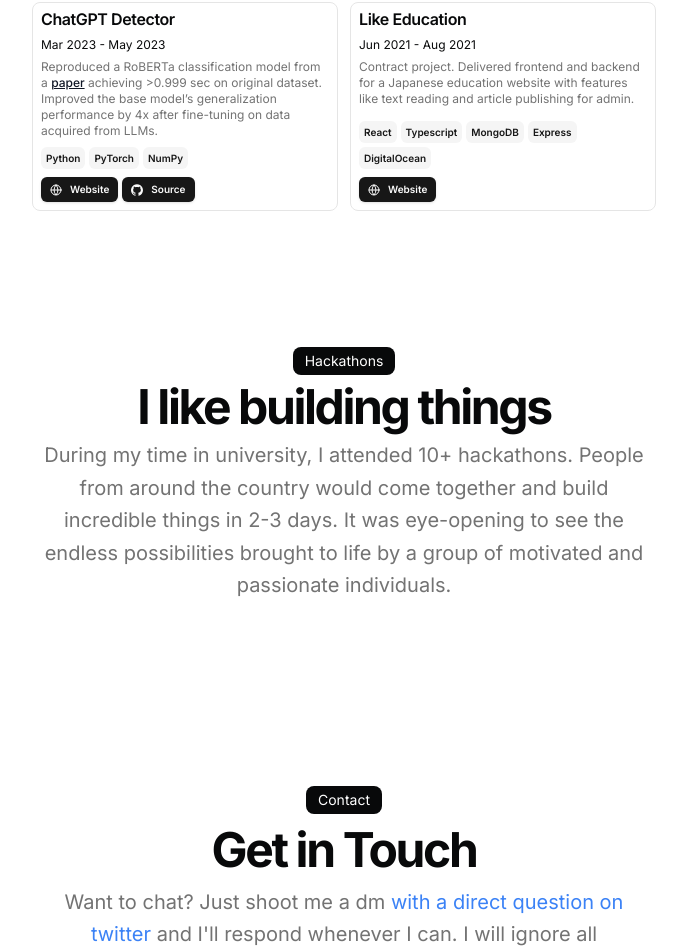
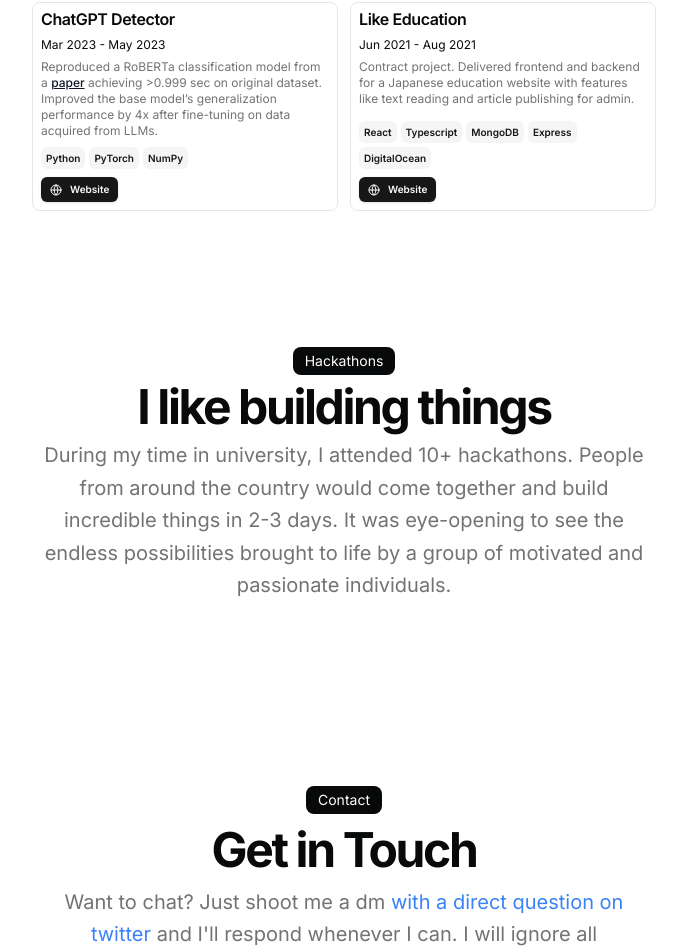
Before and after one commit to xdotli/portfolio, a Next.js app: page / in a window 1280 px wide. Shown: the part 1736-2688 px from the top of the page, without its empty margins (296-983 px from the left). Built offline with nearby package versions, Linux system fonts and the light colour scheme.

Commit message:
update project link

```diff
--- a/src/data/resume.tsx
+++ b/src/data/resume.tsx
@@ -227,14 +227,14 @@
       links: [
         {
           type: "Website",
-          href: "https://llm.report",
+          href: "https://github.com/xdotli/csc3160-final",
           icon: <Icons.globe className="size-3" />,
         },
-        {
-          type: "Source",
-          href: "https://github.com/dillionverma/llm.report",
-          icon: <Icons.github className="size-3" />,
-        },
+        // {
+        //   type: "Source",
+        //   href: "https://github.com/dillionverma/llm.report",
+        //   icon: <Icons.github className="size-3" />,
+        // },
       ],
       // image: "",
       // video: "https://cdn.llm.report/openai-demo.mp4",
```
